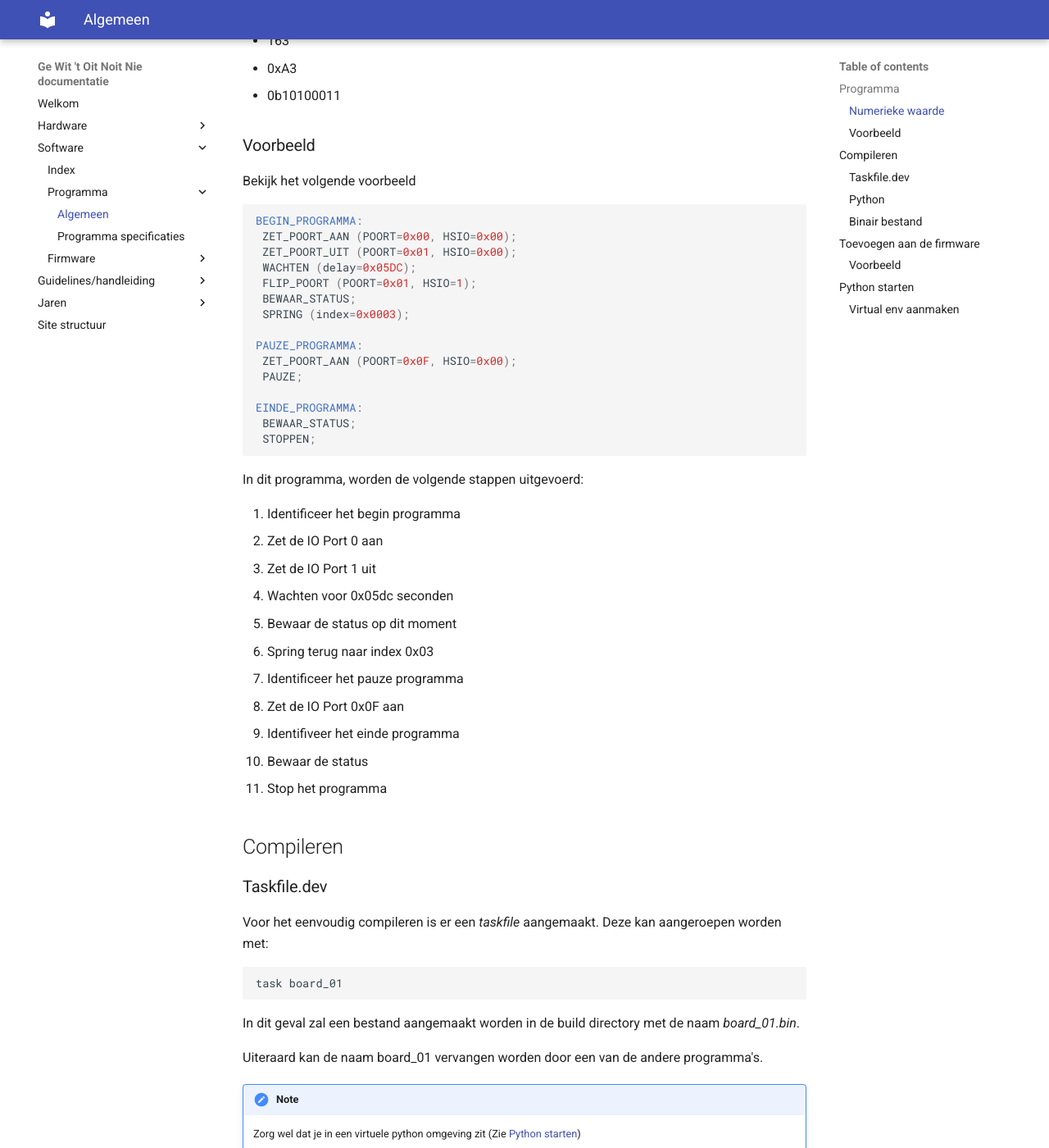
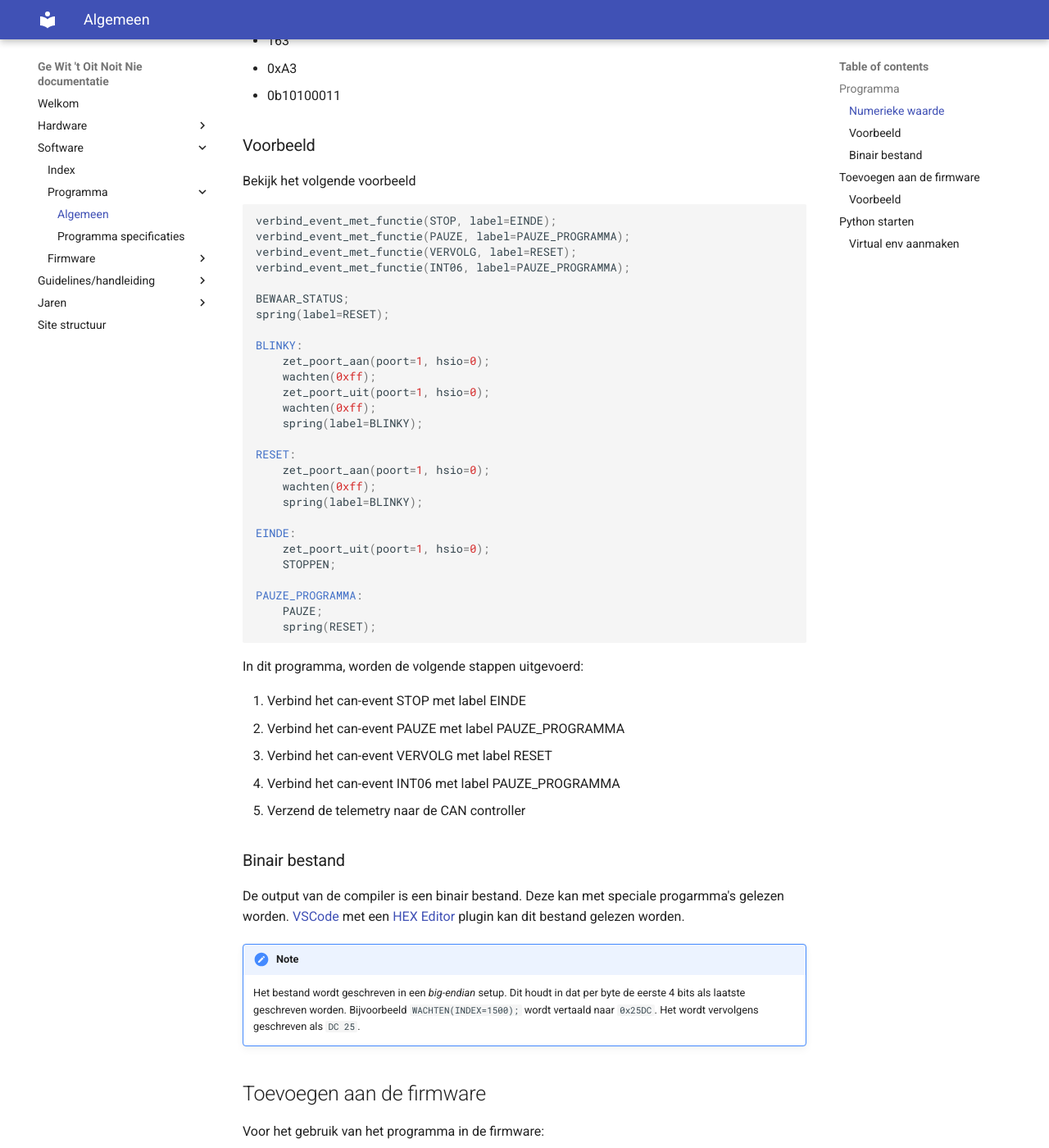
Before and after one commit to Ge-Wit-t-Oit-Noit-Nie/documentation, an MkDocs documentation site: the page built from docs/software/gpc/index.md, in a window 1280 px wide and 1400 px high, scrolled down 833 px. Shown: the whole window at 82% size. Built offline with MkDocs 1.6.1 and Material for MkDocs 9.7.7, drawn with Linux system fonts in a browser that asks for light colours; some of the changed text lies outside the part shown.

Commit message:
Kleine aanpassing
- Voorbeeld programma aangepast.
- Toegevoegd welke pins als input kunnen dienen

Signed-off-by: R. Middel <r.middel@mrbussy.eu>

````diff
--- a/docs/software/gpc/index.md
+++ b/docs/software/gpc/index.md
@@ -40,69 +40,42 @@ De volgende getallen zijn dan allemaal hetzelfde:
 Bekijk het volgende voorbeeld
 
 ```c
-BEGIN_PROGRAMMA:
- ZET_POORT_AAN (POORT=0x00, HSIO=0x00);
- ZET_POORT_UIT (POORT=0x01, HSIO=0x00);
- WACHTEN (delay=0x05DC);
- FLIP_POORT (POORT=0x01, HSIO=1);
- BEWAAR_STATUS;
- SPRING (index=0x0003);
+verbind_event_met_functie(STOP, label=EINDE);
+verbind_event_met_functie(PAUZE, label=PAUZE_PROGRAMMA);
+verbind_event_met_functie(VERVOLG, label=RESET);
+verbind_event_met_functie(INT06, label=PAUZE_PROGRAMMA);
+
+BEWAAR_STATUS;
+spring(label=RESET);
+
+BLINKY:
+    zet_poort_aan(poort=1, hsio=0);
+    wachten(0xff);
+    zet_poort_uit(poort=1, hsio=0);
+    wachten(0xff);
+    spring(label=BLINKY);
+
+RESET:
+    zet_poort_aan(poort=1, hsio=0);
+    wachten(0xff);
+    spring(label=BLINKY);
+
+EINDE:
+    zet_poort_uit(poort=1, hsio=0);
+    STOPPEN;
 
 PAUZE_PROGRAMMA:
- ZET_POORT_AAN (POORT=0x0F, HSIO=0x00);
- PAUZE;
-
-EINDE_PROGRAMMA:
- BEWAAR_STATUS;
- STOPPEN;
+    PAUZE;
+    spring(RESET);
 ```
 
 In dit programma, worden de volgende stappen uitgevoerd:
 
-1. Identificeer het begin programma
-   1. Zet de IO Port 0 aan
-   2. Zet de IO Port 1 uit
-   3. Wachten voor 0x05dc seconden
-   4. Bewaar de status op dit moment
-   5. Spring terug naar index 0x03
-2. Identificeer het pauze programma
-   1. Zet de IO Port 0x0F aan
-3. Identifiveer het einde programma
-   1. Bewaar de status
-   2. Stop het programma
-
-## Compileren
-
-### Taskfile.dev
-
-Voor het eenvoudig compileren is er een *taskfile* aangemaakt.
-Deze kan aangeroepen worden met:
-
-```p1
-task board_01
-```
-
-In dit geval zal een bestand aangemaakt worden in de build directory met de naam
-*board_01.bin*.
-
-Uiteraard kan de naam board_01 vervangen worden door een van de andere programma's.
-
-!!! note Opmerking
-    Zorg wel dat je in een virtuele python omgeving zit (Zie [Python starten](#python-starten))
-
-### Python
-
-Start een [python](#python-starten) sessie en type het volgende
-
-```ps1
-python src/gpc.py -i <input_file> -o <output_file> -v
-```
-
-Met de volgende parameters:
-
-- -i, --input: de broncode die gecompileerd moet worden
-- -o, --output: het .bin bestand dat gemaakt wordt
-- -v, --verbose: Volg de uitput
+1. Verbind het can-event STOP met label EINDE
+2. Verbind het can-event PAUZE met label PAUZE_PROGRAMMA
+3. Verbind het can-event VERVOLG met label RESET
+4. Verbind het can-event INT06 met label PAUZE_PROGRAMMA
+5. Verzend de telemetry naar de CAN controller
 
 ### Binair bestand
 
````
Also changed, not shown: docs/gwtonn_hardware/piggyback.md (+103 -55 lines).
